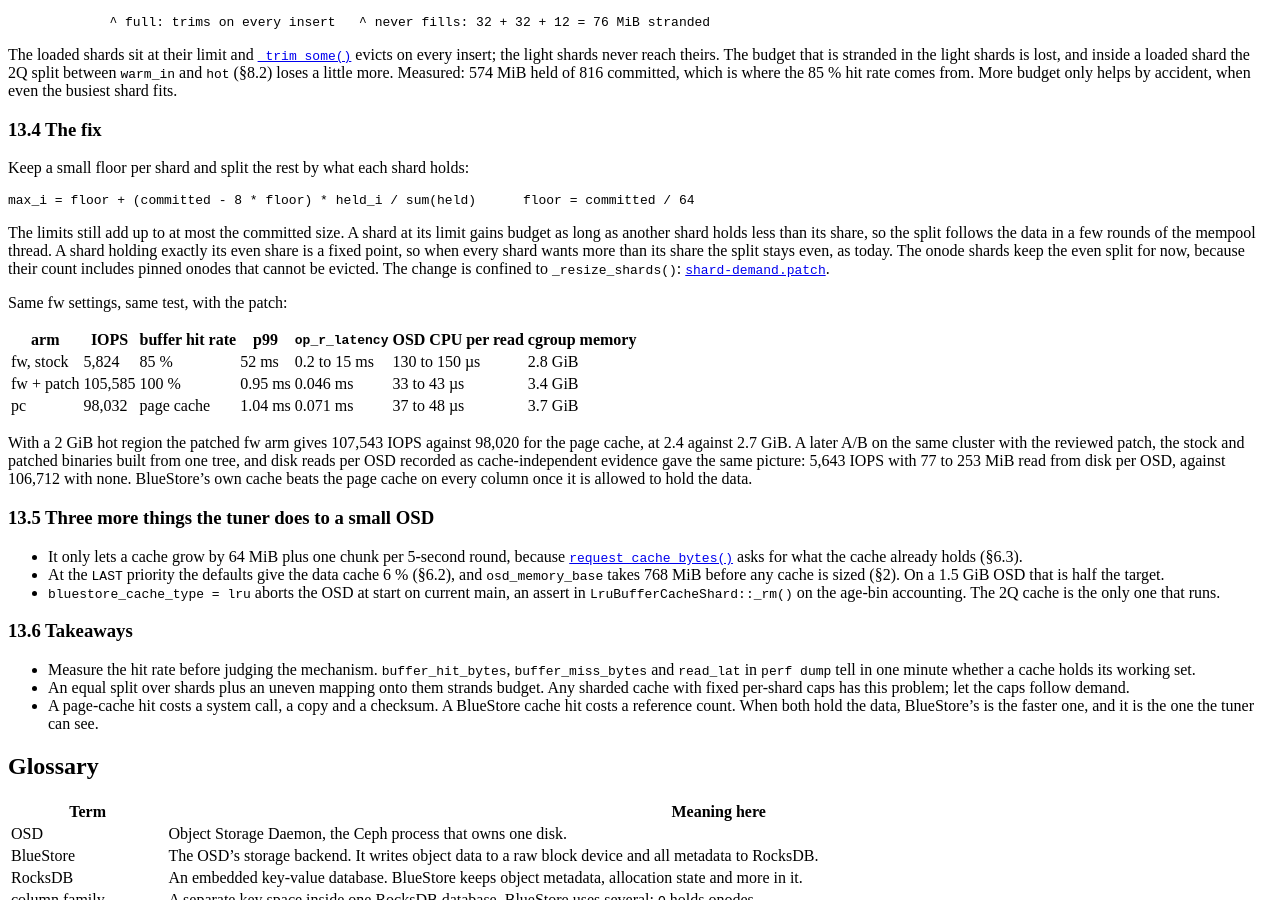
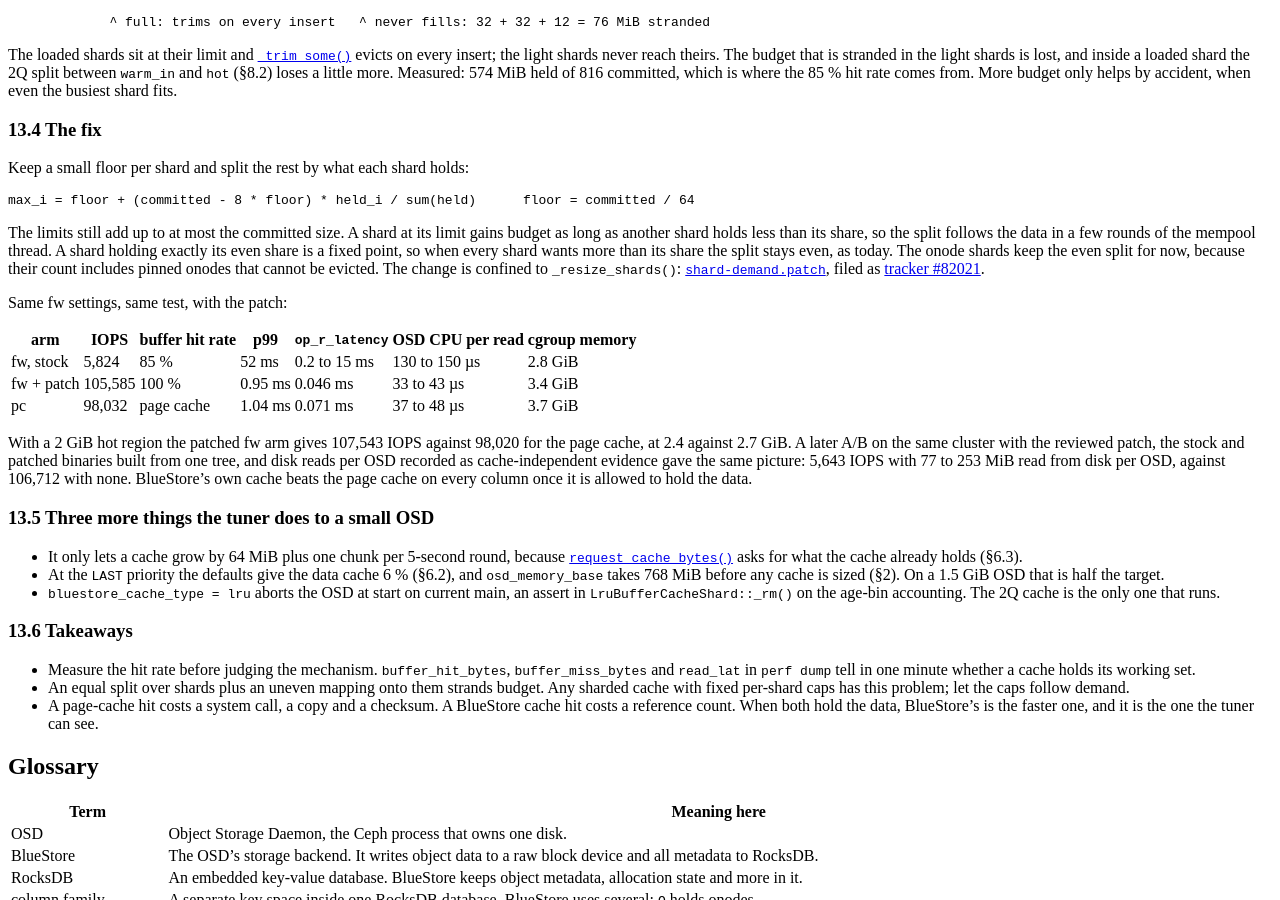
Before and after one commit to ming1/ming1.github.io, a Jekyll site: the page built from _posts/2026-10-21-ceph-memory-management.md, in a window 1280 px wide and 900 px high, scrolled down 15728 px. Built offline with Jekyll 4.4.1, drawn with Linux system fonts in a browser that asks for light colours.

Commit message:
ceph memory management: §13, link tracker #82021

```diff
--- a/_posts/2026-10-21-ceph-memory-management.md
+++ b/_posts/2026-10-21-ceph-memory-management.md
@@ -1133,7 +1133,8 @@ holding exactly its even share is a fixed point, so when every shard wants
 more than its share the split stays even, as today. The onode shards keep
 the even split for now, because their count includes pinned onodes that
 cannot be evicted. The change is confined to `_resize_shards()`:
-[`shard-demand.patch`]({{ site.baseurl }}/code/ceph/shard-demand.patch).
+[`shard-demand.patch`]({{ site.baseurl }}/code/ceph/shard-demand.patch),
+filed as [tracker #82021](https://tracker.ceph.com/issues/82021).
 
 Same fw settings, same test, with the patch:
 
```
